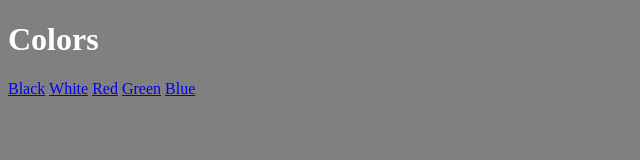
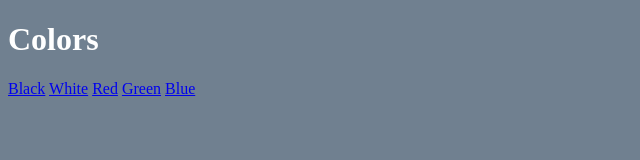
Before and after one commit to navtojchahal/testsite, a plain HTML site: page index.html in a window 1280 px wide. Shown: the whole page, without its empty margins (0-640 px from the left). Drawn offline with Linux system fonts and the light colour scheme.

Commit message:
Update index.html

```diff
--- a/index.html
+++ b/index.html
@@ -1,6 +1,6 @@
 <!DOCTYPE html>
 <html>
-<body bgcolor=Gray text=White>
+<body bgcolor=SlateGray text=White>
   <h1>Colors</h1>
   <a href="https://navtojchahal.github.io/testsite/colors/black.html">Black</a>
   <a href="https://navtojchahal.github.io/testsite/colors/white.html">White</a>
```
